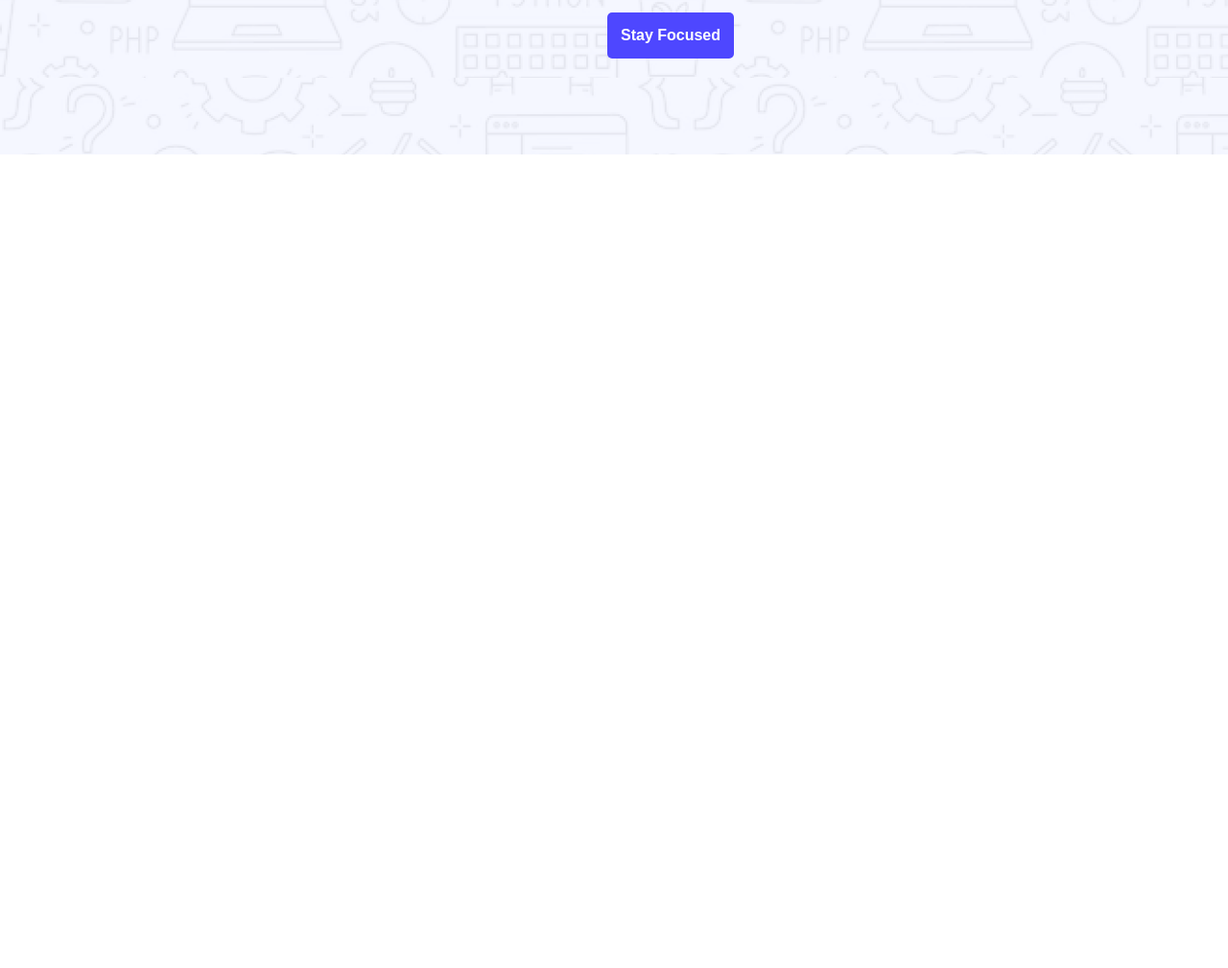
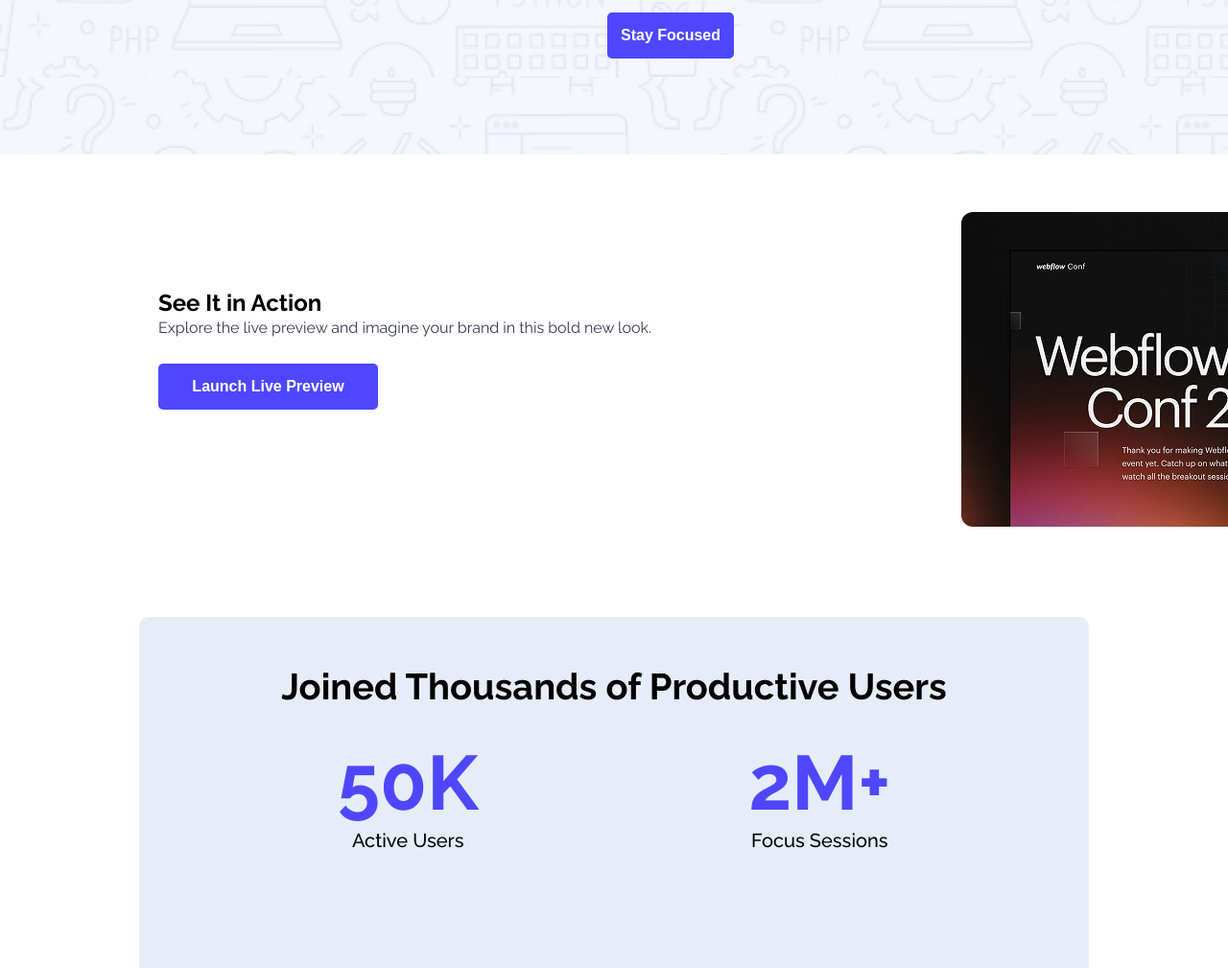
Before and after one commit to mahi8026/Assignment-01, a plain HTML site: page index.html in a window 1280 px wide. Shown: the part 571-1580 px from the top of the page at 96% size. Before the commit the page ends 800 px from the top, so only its background shows below. Drawn offline with Linux system fonts and the light colour scheme.

Commit message:
Productive User

```diff
--- a/index.html
+++ b/index.html
@@ -29,7 +29,35 @@
         </nav>
     </header>
     <Main>
+        <section class="info-section">
+        <div class="info-text">
+            <h2>See It in Action</h2>
+            <p>Explore the live preview and imagine your brand in this bold new look.</p>
 
+            <button class="btn-launch-live">Launch Live Preview</button>
+        </div>
+        <div class="info-image">
+            <img src="assets/wc-mini.png" alt="">
+        </div>
+    </section>
+        <section class="users">
+                <h3 class="user">Joined Thousands of Productive Users</h3>
+                <div class="user-grid">
+                    <div class="number">
+                    <h1 class="item-title">50K</h1>
+                    <p class="item-description">Active Users</p>
+                   </div>
+                    <div class="number">
+                    <h1 class="item-title">2M+</h1>
+                    <p class="item-description">Focus Sessions</p>
+
+                    </div>
+                   <div class="number">
+                    <h1 class="item-title">95%</h1>
+                    <p class="item-description">Satisfaction</p>
+                    </div>
+                </div>
+        </section>
     </Main>
     <Footer>
 
--- a/style.css
+++ b/style.css
@@ -10,9 +10,6 @@
 nav{
     background-image: url(Assets/Hero-bg.png);
     margin: 0 auto;
-}
-nav img{
-    width: 100%;
 }
 .nav-logo{
     color: #4E47FF;
@@ -62,3 +59,86 @@ nav img{
     height: 48px;
     border-radius: 5px;
 }
+.info-section {
+    display: flex;
+    justify-content: space-between;
+    width: 1260px;
+    margin: 60px 145px 90px 145px;
+    border-radius: 12px;
+}
+.info-text {
+    flex: 1;
+    text-align: left;
+    margin-top: 80px;
+    margin-left: 20px;
+}
+.info-text h3 {
+    font-size: 1.4rem;
+    font-weight: 700;
+    margin-bottom: 15px;
+    color: #0D1321;
+}
+.info-text p {
+    font-size: 1rem;
+    color: #373A50;
+    margin-bottom: 25px;
+    line-height: 1.5;
+}
+.info-image {
+    flex: 1;
+    text-align: right;
+}
+.info-image img {
+    max-width: 100%;
+    height: auto;
+    border-radius: 12px;
+}
+.btn-launch-live{
+    color: white;
+    font-weight: bold;
+    align-items: center;
+    border: none;
+    background-color: #4E47FF;
+    font-size: 16px;
+    cursor: pointer;
+    gap: 16px;
+    width: 229px;
+    height: 48px;
+    border-radius: 5px;
+}
+.user{
+    text-align: center;
+}
+.users{
+    background-color: #E6EDF9;
+    margin: 90px 145px;
+    padding: 50px 145px;
+    border-radius: 10px;
+}
+.users h3{
+    font-size: 38px;
+    font-weight: bold;
+    margin-bottom: 30px;
+}
+.user-grid{
+    display: flex;
+    justify-content: space-around;
+    gap: 158px;
+    flex-wrap: wrap;
+}
+.number{
+    display: flex;
+    flex-direction: column;
+    align-items: center;
+}
+.item-title{
+    font-size: 80px;
+    font-weight: bold;
+    color: #4E47FF;
+    line-height: 1.2;
+}
+.item-description{
+    font-size: 20px;
+    font-weight: 500;
+    color: #000;
+}
```
